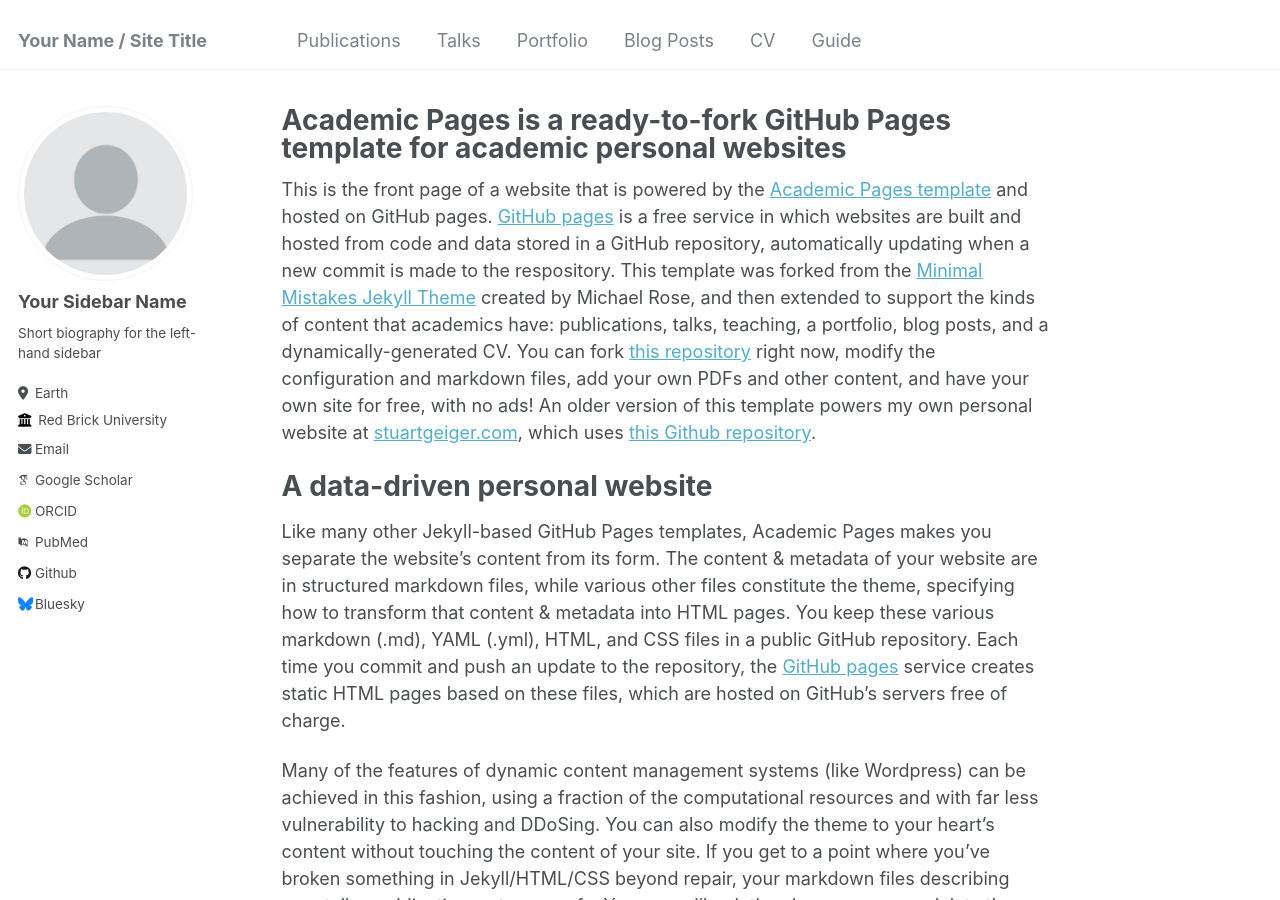
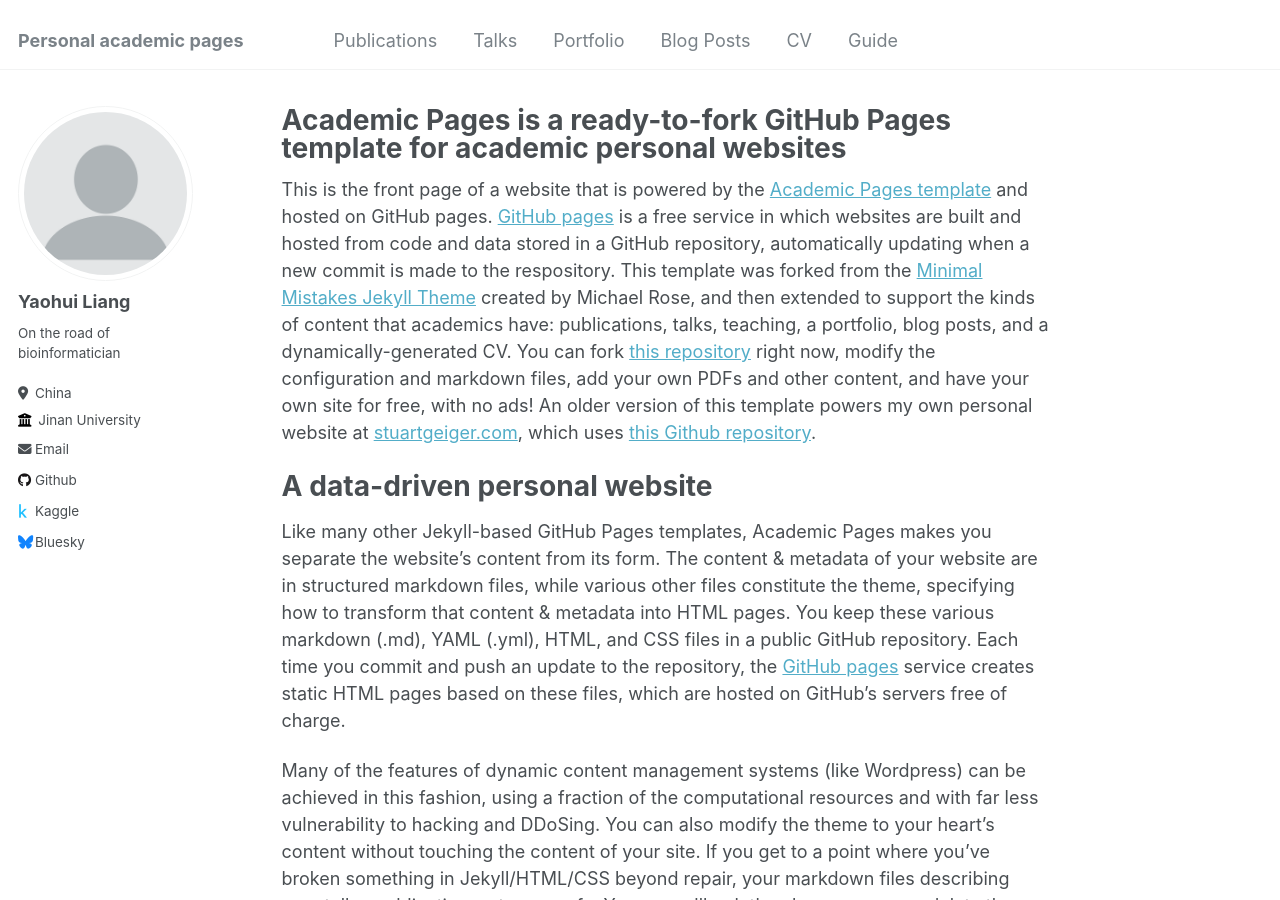
Before and after one commit to Stupid1Fish/Academic-Pages, a Jekyll site: the page built from _pages/about.md, in a window 1280 px wide and 900 px high. Built offline with Jekyll 4.4.1, drawn with Linux system fonts in a browser that asks for light colours; some web fonts are replaced.

Commit message:
Update _config.yml

```diff
--- a/_config.yml
+++ b/_config.yml
@@ -8,11 +8,11 @@
 
 # Basic Site Settings
 locale                   : "en-US"
-title                    : "Your Name / Site Title"
+title                    : "Personal academic pages"
 title_separator          : "-"
 name                     : &name "Your Name"
 description              : &description "personal description"
-url                      : https://academicpages.github.io # the base hostname & protocol for your site e.g. "https://mmistakes.github.io"
+url                      : https://stupid1fish.github.io # the base hostname & protocol for your site e.g. "https://mmistakes.github.io"
 baseurl                  : "" # the subpath of your site, e.g. "/blog"
 repository               : "academicpages/academicpages.github.io"
 
@@ -22,29 +22,29 @@ repository               : "academicpages/academicpages.github.io"
 author:
   # Biographic information
   avatar           : "profile.png"
-  name             : "Your Sidebar Name"
+  name             : "Yaohui Liang"
   pronouns         : # example: "she/her"
-  bio              : "Short biography for the left-hand sidebar"
-  location         : "Earth"
-  employer         : "Red Brick University"
+  bio              : "On the road of bioinformatician"
+  location         : "China"
+  employer         : "Jinan University"
   uri              : # URL
-  email            : "none@example.org"
+  email            : "a245494707@gmail.com"
 
   # Academic websites
   arxiv            : # URL - Update with the correct link to your profile
-  googlescholar    : "https://scholar.google.com/citations?user=PS_CX0AAAAAJ"
+  googlescholar    : #"https://scholar.google.com/citations?user=PS_CX0AAAAAJ"
   impactstory      : # URL
-  orcid            : "http://orcid.org/yourorcidurl"
+  orcid            : #"http://orcid.org/yourorcidurl"
   semantic         : # URL
-  pubmed           : "https://www.ncbi.nlm.nih.gov/pubmed/?term=john+snow"
+  pubmed           : #"https://www.ncbi.nlm.nih.gov/pubmed/?term=john+snow"
   researchgate     : # URL
 
   # Repositories and software development
   bitbucket        : # Username - Update with your username on the site
   codepen          : # Username
   dribbble         : # Username
-  github           : "academicpages"
-  kaggle           : # Username
+  github           : 'https://github.com/Stupid1Fish'
+  kaggle           : fish123
   stackoverflow    : # User number or user number and name (i.e., use "1" or "1/jeff-atwood")
 
   # Social media
```
